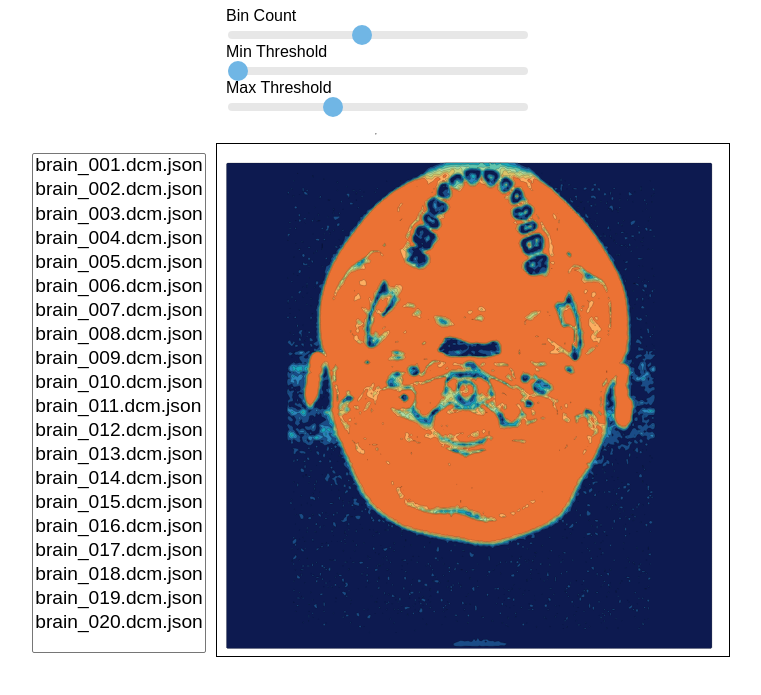
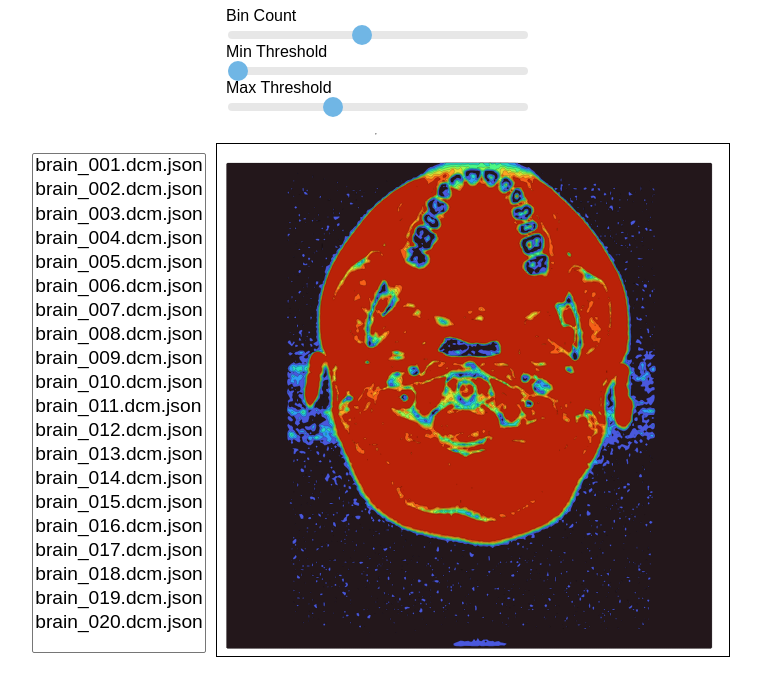
Before and after one commit to Praveen-reddy-av/DataViz_Activity6, a plain HTML site: page index.html in a window 1280 px wide. Shown: the part 117-812 px from the top of the page, without its empty margins (264-1025 px from the left). Drawn offline with nearby package versions, Linux system fonts and the light colour scheme.

Commit message:
index file changed

```diff
--- a/index.html
+++ b/index.html
@@ -41,9 +41,9 @@
 <script>
     const svg = d3.select("svg");
     const path = d3.geoPath();
-    let currentBinCount = document.querySelector("#binCount").value;
-    let currentMin = document.querySelector("#minThreshold").value;
-    let currentMax = document.querySelector("#maxThreshold").value;
+    let currentBinCount = +document.querySelector("#binCount").value;
+    let currentMin = +document.querySelector("#minThreshold").value;
+    let currentMax = +document.querySelector("#maxThreshold").value;
 
     let minValue, maxValue;
 
@@ -59,25 +59,25 @@
             minValue = min_max[0];
             maxValue = min_max[1];
 
+            // Update slider ranges dynamically based on data
             document.querySelector("#minThreshold").min = minValue;
             document.querySelector("#minThreshold").max = maxValue;
 
             document.querySelector("#maxThreshold").min = minValue;
             document.querySelector("#maxThreshold").max = maxValue;
 
+            // Draw the contours
+            function draw(binCount, minThreshold, maxThreshold) {
+                const stepSize = (maxThreshold - minThreshold) / binCount;
+                const thresholds = d3.range(minThreshold, maxThreshold, stepSize);
 
-            function draw(binCount, minThreshold, maxThreshold) {
-    const colors = d3.scaleLinear()
-        .domain([minThreshold, minThreshold + (maxThreshold - minThreshold) * 0.2,
-                 minThreshold + (maxThreshold - minThreshold) * 0.5,
-                 minThreshold + (maxThreshold - minThreshold) * 0.8, maxThreshold])
-        .range(["#0d1a50", "#2b83ba", "#abdda4", "#fdae61", "#d7191c"]) // Dark blue to teal to light green to orange to red
-        .interpolate(d3.interpolateHcl);
+                const colors = d3.scaleSequential()
+                    .domain([minThreshold, maxThreshold])
+                    .interpolator(d3.interpolateTurbo); // Smooth gradient from min to max
 
                 let contours = d3.contours()
                     .size([m, n])
-        .thresholds(d3.range(minThreshold, maxThreshold, (maxThreshold - minThreshold) / binCount))
-        (values_density);
+                    .thresholds(thresholds)(values_density);
 
                 svg.append("g")
                     .attr("class", "contours")
@@ -85,14 +85,12 @@
                     .data(contours)
                     .enter()
                     .append("path")
-        .attr("d", function(d) { return path(d); })
+                    .attr("d", function (d) { return path(d); })
                     .attr("stroke", "black")
                     .attr("stroke-width", ".1px")
                     .attr("stroke-linejoin", "round")
                     .attr("fill", d => colors(d.value));
             }
-
-
 
             draw(currentBinCount, currentMin, currentMax);
 
@@ -102,7 +100,7 @@
                 currentMax = +document.querySelector("#maxThreshold").value;
 
                 const tagId = e.target.id;
-                if(tagId === "binCount" || tagId === "minThreshold" || tagId === "maxThreshold") {
+                if (tagId === "binCount" || tagId === "minThreshold" || tagId === "maxThreshold") {
                     draw(currentBinCount, currentMin, currentMax);
                 }
             });
```
Lines whose indentation alone changed are shown as unchanged.
